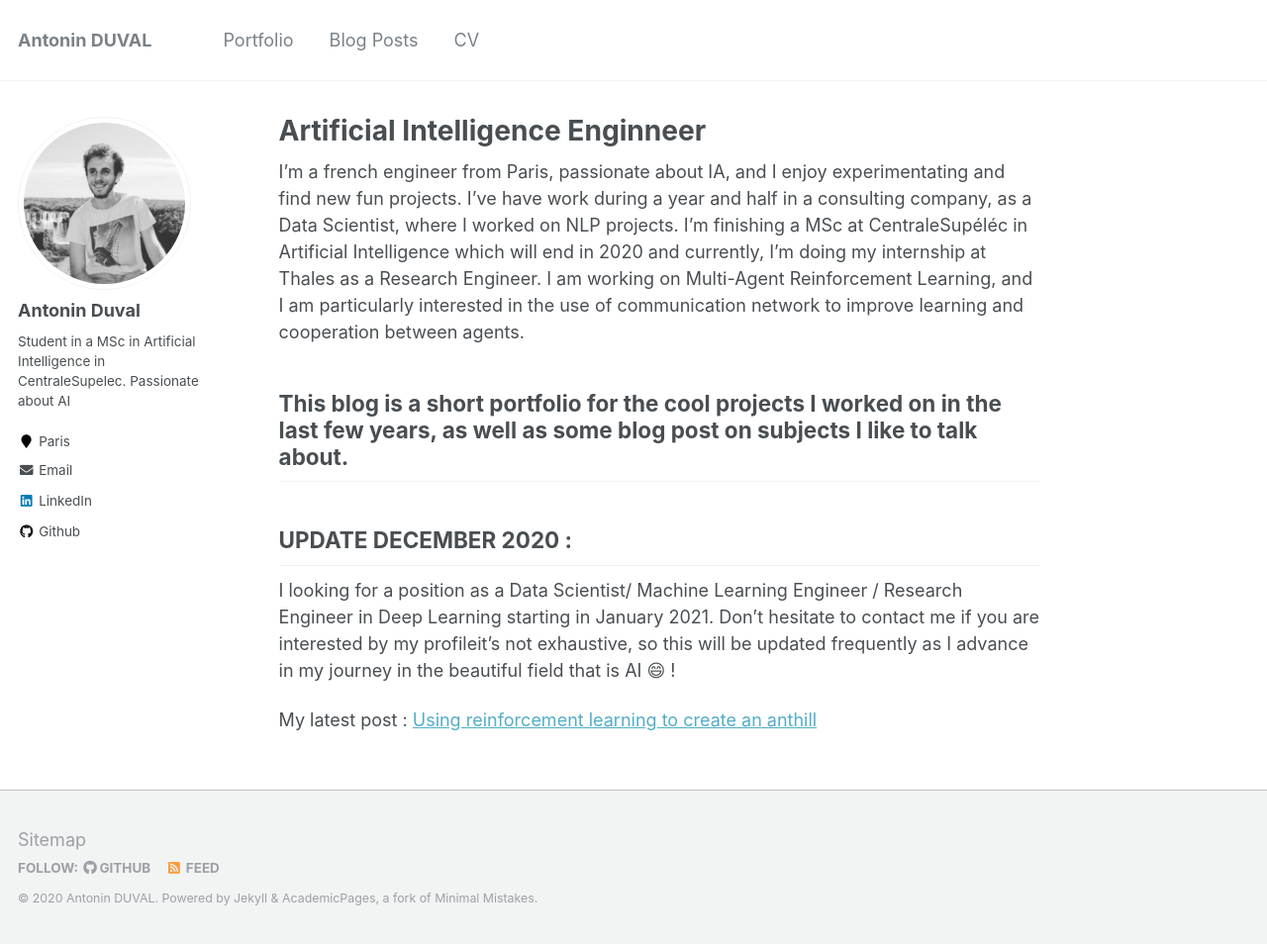
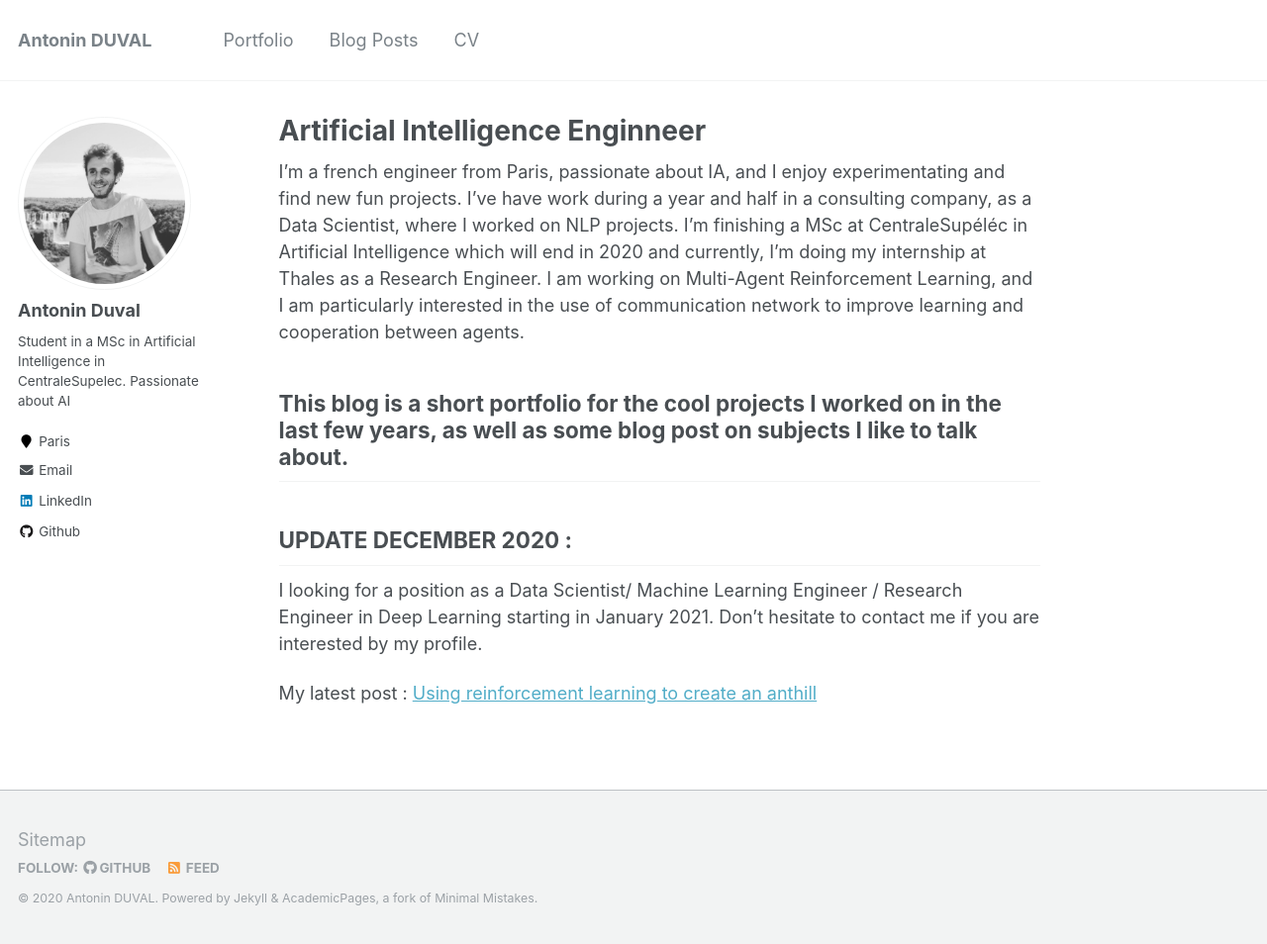
Before and after one commit to AntoninDuval/antoninduval.github.io, a Jekyll site: the page built from _pages/about.md, in a window 1280 px wide and 954 px high. Shown: the whole window at 99% size. Built offline with Jekyll 4.4.1, drawn with Linux system fonts in a browser that asks for light colours.

Commit message:
fixed minor bugs

```diff
--- a/_pages/about.md
+++ b/_pages/about.md
@@ -8,13 +8,16 @@
   - /about.html
 ---
 
-I'm a french engineer from Paris, passionate about IA, and I enjoy experimentating and find new fun projects. I've have work during a year and half in a consulting company, as a Data Scientist, where I worked on NLP projects. I'm finishing a MSc at CentraleSupéléc in Artificial Intelligence which will end in 2020 and currently, I'm doing my internship at Thales as a Research Engineer. I am working on Multi-Agent Reinforcement Learning, and I am particularly interested in the use of communication network to improve learning and cooperation between agents.
+I'm a french engineer from Paris, passionate about IA, and I enjoy experimentating and find new fun projects.
+I've have work during a year and half in a consulting company, as a Data Scientist, where I worked on NLP projects.
+I'm finishing a MSc at CentraleSupéléc in Artificial Intelligence which will end in 2020 and currently, I'm doing my internship at Thales as a Research Engineer.
+I am working on Multi-Agent Reinforcement Learning, and I am particularly interested in the use of communication network to improve learning and cooperation between agents.
 
 This blog is a short portfolio for the cool projects I worked on in the last few years, as well as some blog post on subjects I like to talk about.
 ---
 
 ## UPDATE DECEMBER 2020 :
-I looking for a position as a Data Scientist/ Machine Learning Engineer / Research Engineer in Deep Learning starting in January 2021. Don't hesitate to contact me if you are interested by my profileit's not exhaustive, so this will be updated frequently as I advance in my journey in the beautiful field that is AI 😄 !
-
+I looking for a position as a Data Scientist/ Machine Learning Engineer / Research Engineer in Deep Learning starting in January 2021.
+Don't hesitate to contact me if you are interested by my profile.
 
 My latest post : [Using reinforcement learning to create an anthill](https://antoninduval.github.io/posts/2020/04/blog-post-2/)
```
